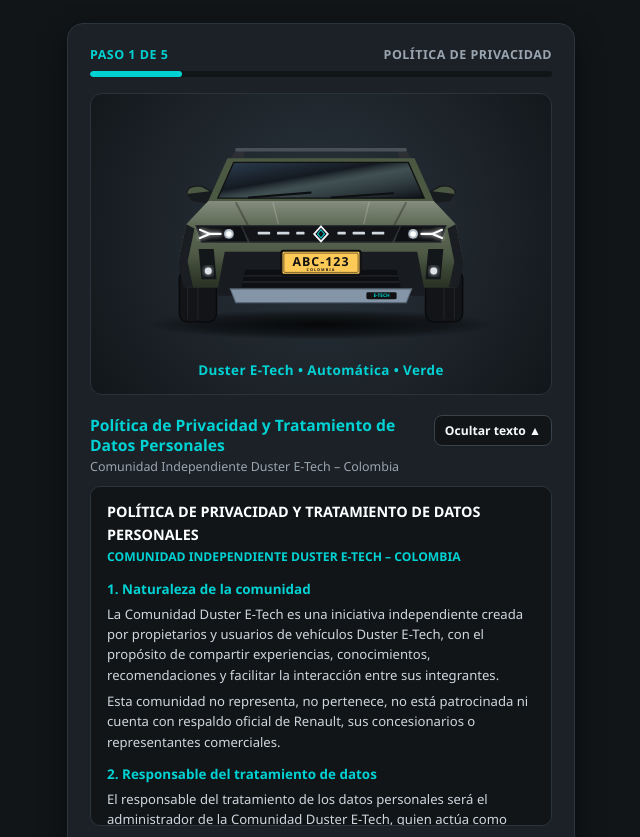
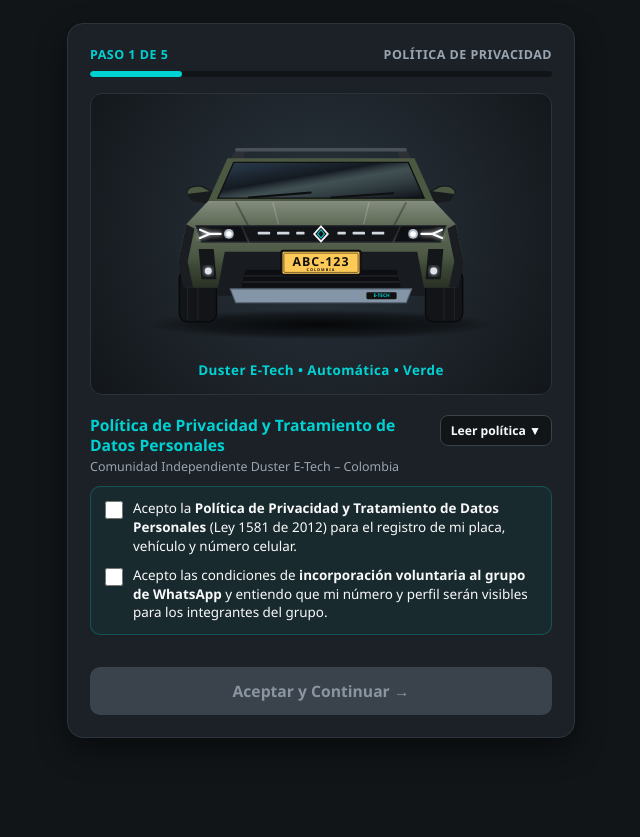
Before and after one commit to Vigofac/ETECH, a plain HTML site: page index.html in a window 1280 px wide. Shown: the part 83-920 px from the top of the page, without its empty margins (319-959 px from the left). After the commit the page ends 873 px from the top, so only its background shows below. Drawn offline with Linux system fonts and the light colour scheme.

Commit message:
Update index.html

```diff
--- a/index.html
+++ b/index.html
@@ -190,12 +190,12 @@
               <h3>Política de Privacidad y Tratamiento de Datos Personales</h3>
               <p class="policy-subtitle">Comunidad Independiente Duster E-Tech – Colombia</p>
             </div>
-            <button type="button" id="toggle-policy-btn" class="policy-toggle-btn" aria-expanded="true">
-              Ocultar texto ▲
+            <button type="button" id="toggle-policy-btn" class="policy-toggle-btn" aria-expanded="false" aria-controls="policy-collapsible">
+              Leer política ▼
             </button>
           </div>
 
-          <div id="policy-collapsible" class="policy-collapsible open">
+          <div id="policy-collapsible" class="policy-collapsible">
             <div id="policy-scroll-box" class="policy-scroll-box" tabindex="0">
               <h4>POLÍTICA DE PRIVACIDAD Y TRATAMIENTO DE DATOS PERSONALES</h4>
               <p class="policy-org"><strong>COMUNIDAD INDEPENDIENTE DUSTER E-TECH – COLOMBIA</strong></p>
```
